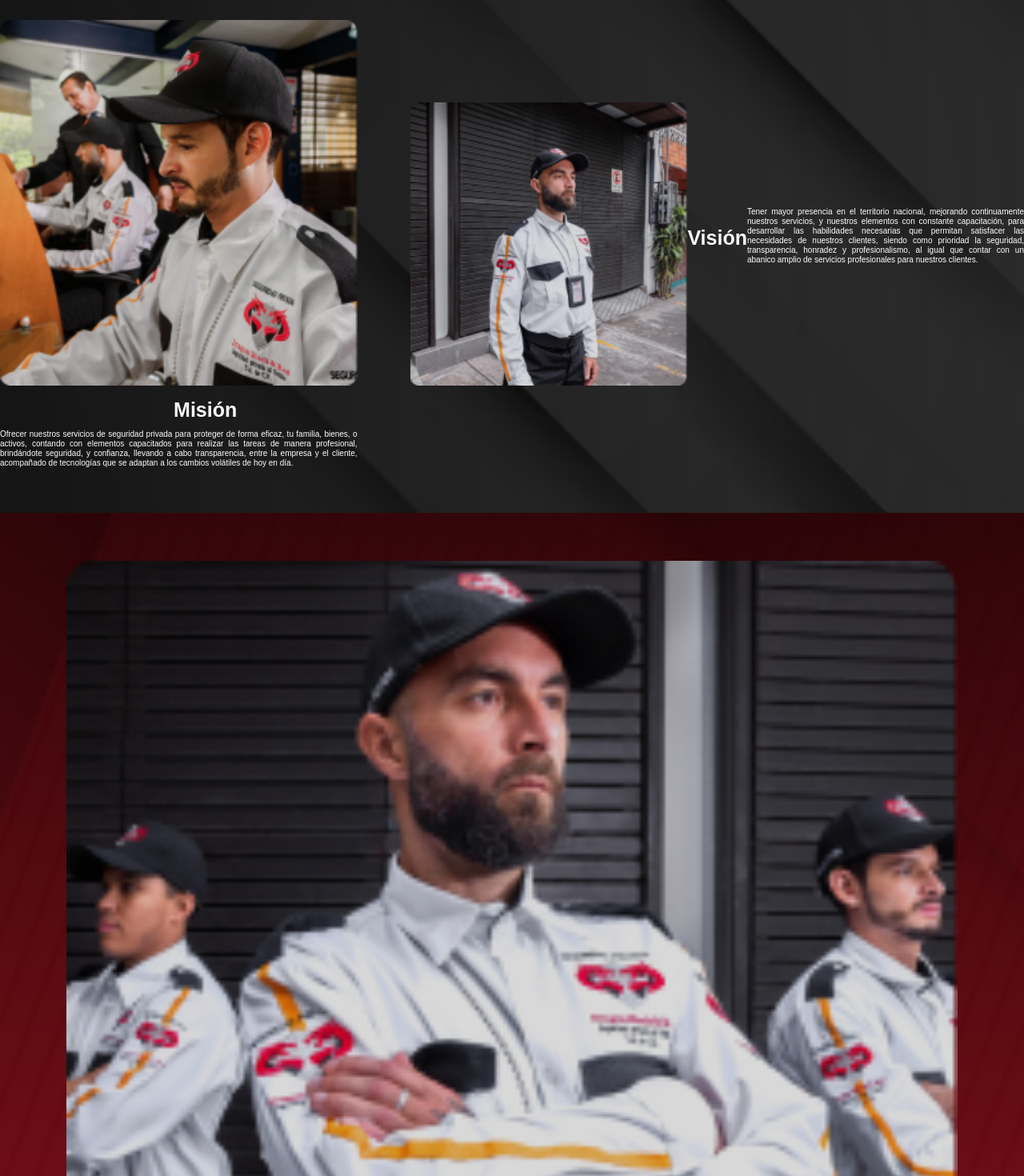
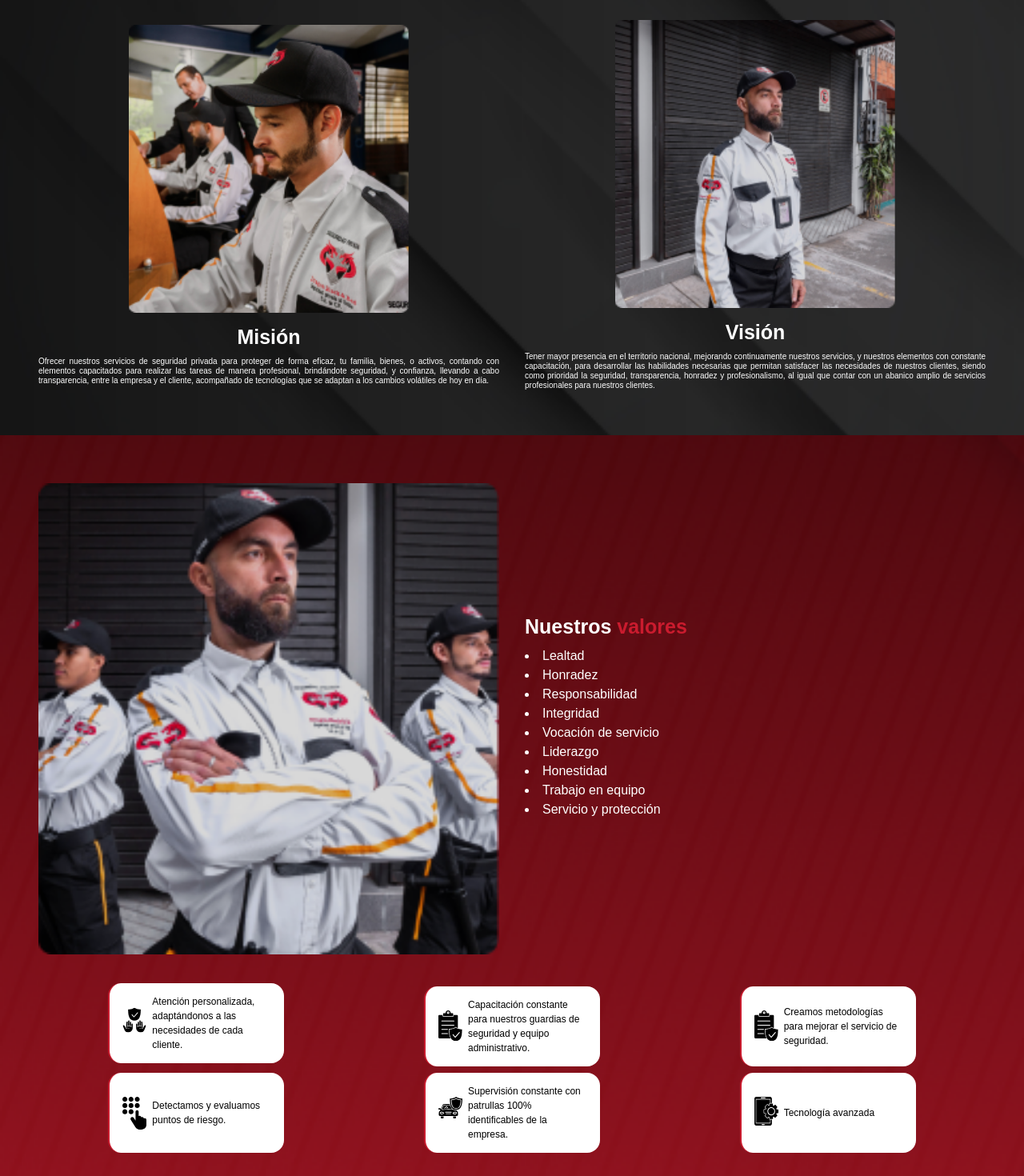
Before and after one commit to dragonbnr/dragonbnr, a Next.js app: page /Conocenos in a window 1280 px wide. Shown: the part 1260-2730 px from the top of the page at 80% size. Built offline with nearby package versions, Linux system fonts and the light colour scheme.

Commit message:
Refactor Conocenos components for improved layout and responsiveness; enhance styling and structure for MisionVision, Quienes, and Valores sections

```diff
--- a/src/components/Conocenos/MisionVision.jsx
+++ b/src/components/Conocenos/MisionVision.jsx
@@ -15,43 +15,48 @@ function MisionVision() {
         />
       </div>
 
-      <div className='z-10'>
-      <div className="w-[87%] h-auto mt-[20px] mb-4 z-10">
+      <div className="w-full flex flex-col md:flex-row justify-center items-center md:px-12 md:gap-8">
+      <div className='w-full flex flex-col items-center justify-center md:w-1/2 z-10  '>
+      <div className="w-[87%] h-auto md:h-[360px] md:w-[350px] mt-[20px] mb-4 z-10">
         <Image
           src="/images/conocenos/mision/mision.png"
           width={1500}
           height={1500}
           quality={100}
           alt="Guardias"
-          className="object-cover "
+          className="object-cover w-full h-full "
         />
       </div>
 
-      <h1 className="text-[25px] font-semibold text-white leading-7 mb-[11px] z-10">
+      <h1 className="text-[25px] font-semibold text-white leading-7 mb-[11px] z-10 md:text-left">
       Misión <br />
       </h1>
-      <p className="w-[87%] text-justify text-white text-[10px] font-normal leading-3 mb-4 z-10">
+      <p className="w-[87%] md:w-full text-justify text-white text-[10px] font-normal leading-3 mb-4 z-10">
       Ofrecer nuestros servicios de seguridad privada para proteger de forma eficaz, tu familia, bienes, o activos, contando con elementos capacitados para realizar las tareas de manera profesional, brindándote seguridad, y confianza, llevando a cabo transparencia, entre la empresa y el cliente, acompañado de tecnologías que se adaptan a los cambios volátiles de hoy en día.
 
       </p>
       </div>
-      <div className="w-[87%] h-auto mt-[20px] mb-4 z-10">
+      <div className='flex flex-col justify-center items-center w-full md:w-1/2  z-10'>
+
+      <div className="w-[87%] h-auto md:h-[360px] md:w-[350px] mt-[20px] mb-4 z-10">
         <Image
           src="/images/conocenos/mision/vision.png"
           width={1500}
           height={1500}
           alt="Guardias"
           quality={100}
-          className="object-cover "
-        />
+          className="object-cover w-full h-full  "
+          />
       </div>
-      <h1 className="text-[25px] font-semibold text-white leading-7 mb-[11px] z-10">
+      <h1 className="text-[25px] font-semibold text-white leading-7 mb-[11px] z-10 md:text-left">
       Visión <br />
       </h1>
-      <p className="w-[87%] text-justify text-white text-[10px] font-normal leading-3 mb-4 z-10">
+      <p className="w-[87%] md:w-full text-justify text-white text-[10px] font-normal leading-3 mb-4 z-10">
       Tener mayor presencia en el territorio nacional, mejorando continuamente nuestros servicios, y nuestros elementos con constante capacitación, para desarrollar las habilidades necesarias que permitan satisfacer las necesidades de nuestros clientes, siendo como prioridad la seguridad, transparencia, honradez y profesionalismo, al igual que contar con un abanico amplio de servicios profesionales para nuestros clientes.
 
       </p>
+          </div>
+          </div>
 
 
     </div>
--- a/src/components/Conocenos/Quienes.jsx
+++ b/src/components/Conocenos/Quienes.jsx
@@ -14,6 +14,7 @@ function Quienes() {
         alt="Background"
         />
       </div>
+      <div className="w-full flex flex-col md:flex-row justify-end items-center z-10 ">
       <div className='w-full flex flex-col items-center md:items-start z-10 '>
       <h1 className="text-[25px] font-semibold text-white leading-7 mb-[11px] z-10">
       ¿Quiénes somos? <br />
@@ -22,7 +23,7 @@ function Quienes() {
       Somos una empresa mexicana de seguridad privada, nuestra prioridad es la protección de nuestros clientes, la transparencia y ética, ofreciendo servicios de seguridad con soluciones integrales, basándonos en las necesidades específicas de cada cliente.  Contamos con personal altamente capacitado, acompañado de innovación y tecnología que permita desarrollar nuestro trabajo de forma eficiente, adaptándonos a los cambios constantes en el mercado de la seguridad, comprometidos en proteger tu familia, empresa, o bienes.
 
       </p>
-      <div className='w-full flex justify-center md:justify-start'>
+      <div className='hidden w-full md:flex justify-center md:justify-start'>
       <BlackButton texto="Conócenos" url="/Conocenos" />
       </div>
       </div>
@@ -36,9 +37,10 @@ function Quienes() {
           className="object-cover "
         />
       </div>
-      <div className='lg:hidden'>
+      <div className='md:hidden'>
       <BlackButton texto="Conócenos" url="/Conocenos" />
       </div>
+    </div>
     </div>
   );
 }
--- a/src/components/Conocenos/Valores.jsx
+++ b/src/components/Conocenos/Valores.jsx
@@ -44,7 +44,9 @@ function Quienes() {
         alt="Background"
         />
       </div>
-      <div className="w-[87%] h-auto mt-[20px] mb-4 z-10">
+      <div className='w-full flex flex-col md:flex-row items-center justify-center md:gap-8 z-10 md:px-12'>
+
+      <div className="w-[87%] md:w-1/2 h-auto mt-[20px] mb-4 z-10">
         <Image
           src="/images/conocenos/valores/guardias.png"
           width={1500}
@@ -52,12 +54,14 @@ function Quienes() {
           quality={100}
           alt="Guardias"
           className="object-cover "
-        />
+          />
       </div>
+      <div className='md:w-1/2 flex-col md:text-left md:items-center md:justify-center  '>
+
       <h1 className="text-[25px] font-semibold text-white leading-7 mb-[11px] z-10">
       Nuestros <span className="text-[#ca1b2e]">valores</span>
       </h1>
-      <ul className="text-white z-10">
+      <ul className="text-white z-10 list-disc list-inside">
       <li>Lealtad</li>
       <li>Honradez</li>
       <li>Responsabilidad</li>
@@ -68,7 +72,9 @@ function Quienes() {
       <li>Trabajo en equipo</li>
       <li>Servicio y protección</li>
       </ul>
-      <div className="w-full grid grid-cols-2 place-items-center mt-4 space-y-2 ">
+      </div>
+          </div>
+      <div className="w-full grid grid-cols-2 md:grid-cols-3 place-items-center mt-4 space-y-2 md:px-12">
         {
             valores.map((valor, index) => (
                 <Valor key={index} icono={valor.icono} texto={valor.texto}/>
--- a/src/components/Conocenos/Valores/Valor.jsx
+++ b/src/components/Conocenos/Valores/Valor.jsx
@@ -3,7 +3,7 @@ import Image from 'next/image';
 
 function Valor({icono, texto}) {
   return (
-    <div className="w-[165.70px] h-[74px] text-black bg-white rounded-2xl border-l-2 border-[#ca1b2e] flex items-center z-10"
+    <div className="w-[165.70px] h-[74px] md:h-[100px] md:w-[220px] text-black bg-white rounded-2xl border-l-2 border-[#ca1b2e] flex items-center z-10"
     >
       <div className="flex items-center pl-4 ">
         <div className="w-[37px] h-[40px] ">
@@ -11,9 +11,9 @@ function Valor({icono, texto}) {
         quality={100}
         src={icono} alt="icono" width={30} height={30} />
         </div>
-        <div className="mt-2">
+        <div className="mt-2 md:mt-0">
 
-        <p className="text-[8px] text-left h-[55px] w-[93px]">
+        <p className="text-[8px] md:text-[12px] text-left h-[55px] md:h-full w-[93px] md:w-[150px]">
           {texto}
         </p>
       </div>
--- a/src/pages/_app.js
+++ b/src/pages/_app.js
@@ -4,7 +4,7 @@ import Footer from "@/components/Footer";
 
 export default function App({ Component, pageProps }) {
   return (
-    <div className="bg-black overflow-hidden">
+    <div className="bg-black overflow-hidden max-w-[1440px] min-w-sm mx-auto">
       <Navbar />
       <Component {...pageProps} />
       <Footer/>
```
